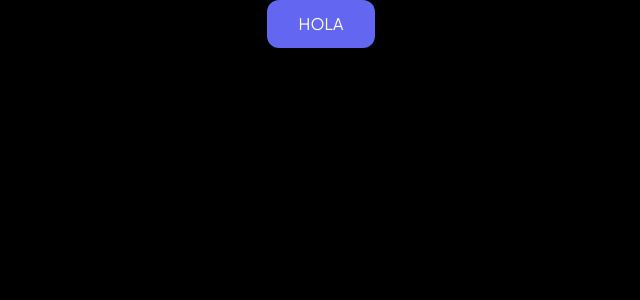
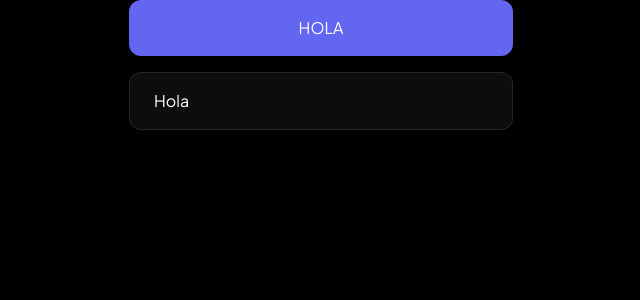
Before and after one commit to martiserra99/formity-template, a Next.js app: page / in a window 1280 px wide. Shown: the top 300 px of the page, without its empty margins (319-959 px from the left). Built offline with nearby package versions, Linux system fonts and the light colour scheme; a web font is replaced by a local one.

Commit message:
Created text field

```diff
--- a/src/app/page.tsx
+++ b/src/app/page.tsx
@@ -1,9 +1,15 @@
+"use client";
+
 import Button from "@/components/button";
+import TextField from "@/components/text-field";
 
 export default function Home() {
   return (
-    <div className="flex h-full items-center justify-center">
-      <Button>HOLA</Button>
+    <div className="flex h-full flex-col items-center justify-center gap-2">
+      <div className="w-96 space-y-4">
+        <Button>HOLA</Button>
+        <TextField value="Hola" onChange={(value) => console.log(value)} />
+      </div>
     </div>
   );
 }
--- a/src/components/button.tsx
+++ b/src/components/button.tsx
@@ -11,7 +11,7 @@ export default function Button({ onClick, children, className }: ButtonProps) {
     <button
       onClick={onClick}
       className={clsx(
-        "bg-indigo-500 hover:opacity-95 active:opacity-90 rounded-xl px-8 py-3 text-white",
+        "bg-indigo-500 hover:bg-indigo-400 focus:ring-indigo-400 block w-full rounded-xl px-6 py-4 text-white focus:outline-none focus:ring-2 focus:ring-offset-2 focus:ring-offset-black",
         className,
       )}
     >
--- /dev/null
+++ b/src/components/text-field.tsx
@@ -0,0 +1,25 @@
+import clsx from "clsx";
+
+interface TextFieldProps {
+  value: string;
+  onChange: (value: string) => void;
+  className?: string;
+}
+
+export default function TextField({
+  value,
+  onChange,
+  className,
+}: TextFieldProps) {
+  return (
+    <input
+      type="text"
+      value={value}
+      onChange={(e) => onChange(e.target.value)}
+      className={clsx(
+        "bg-white/5 border-white/10 placeholder:text-neutral-500 focus:ring-white/10 block w-full rounded-xl border px-6 py-4 text-white focus:outline-none focus:ring focus:ring-offset-2 focus:ring-offset-black",
+        className,
+      )}
+    />
+  );
+}
```
